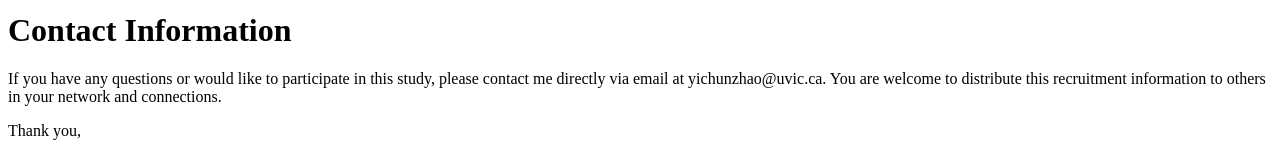
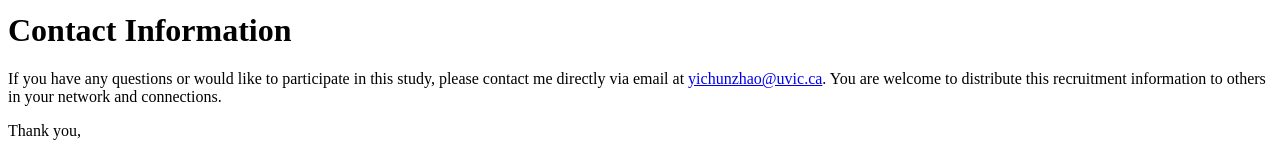
Before and after one commit to chunthebear/workplace-information-accessibility-research-study-recruitment, a plain HTML site: page index.html in a window 1280 px wide. Shown: the part 809-965 px from the top of the page. Drawn offline with Linux system fonts and the light colour scheme.

Commit message:
Update index.html

```diff
--- a/index.html
+++ b/index.html
@@ -30,7 +30,7 @@
 <p>The researcher conducting this study is Yichun Zhao, a PhD student in the Department of Computer Science at the University of Victoria. This study is taking place under the supervision of Dr. Miguel Nacenta. The University of Victoria research ethics number for this study is ##24-0092.</p>
 
 <h1>Contact Information</h1>
-<p>If you have any questions or would like to participate in this study, please contact me directly via email at yichunzhao@uvic.ca. You are welcome to distribute this recruitment information to others in your network and connections.</p>
+<p>If you have any questions or would like to participate in this study, please contact me directly via email at <a href="mailto:yichunzhao@uvic.ca">yichunzhao@uvic.ca</a>. You are welcome to distribute this recruitment information to others in your network and connections.</p>
 
 <p>Thank you,</p>
 <p>Yichun Zhao</p>
```
